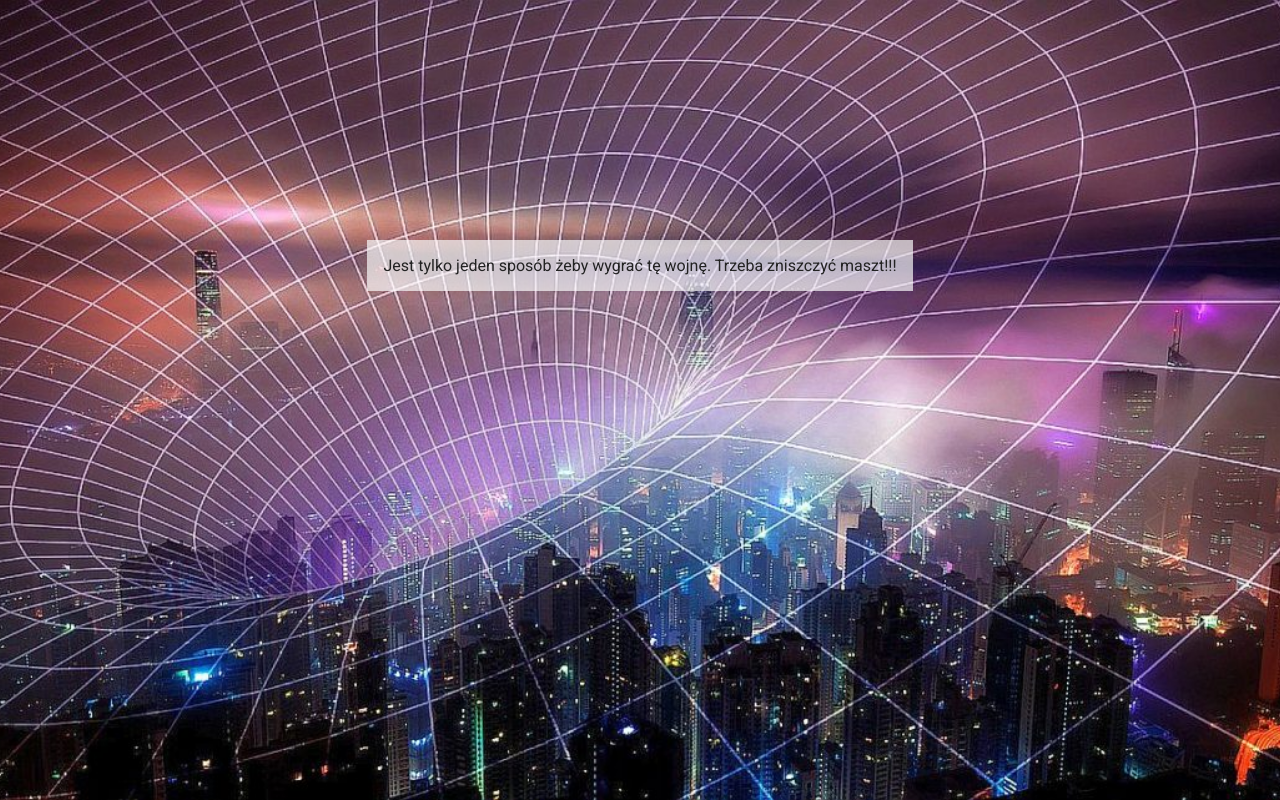
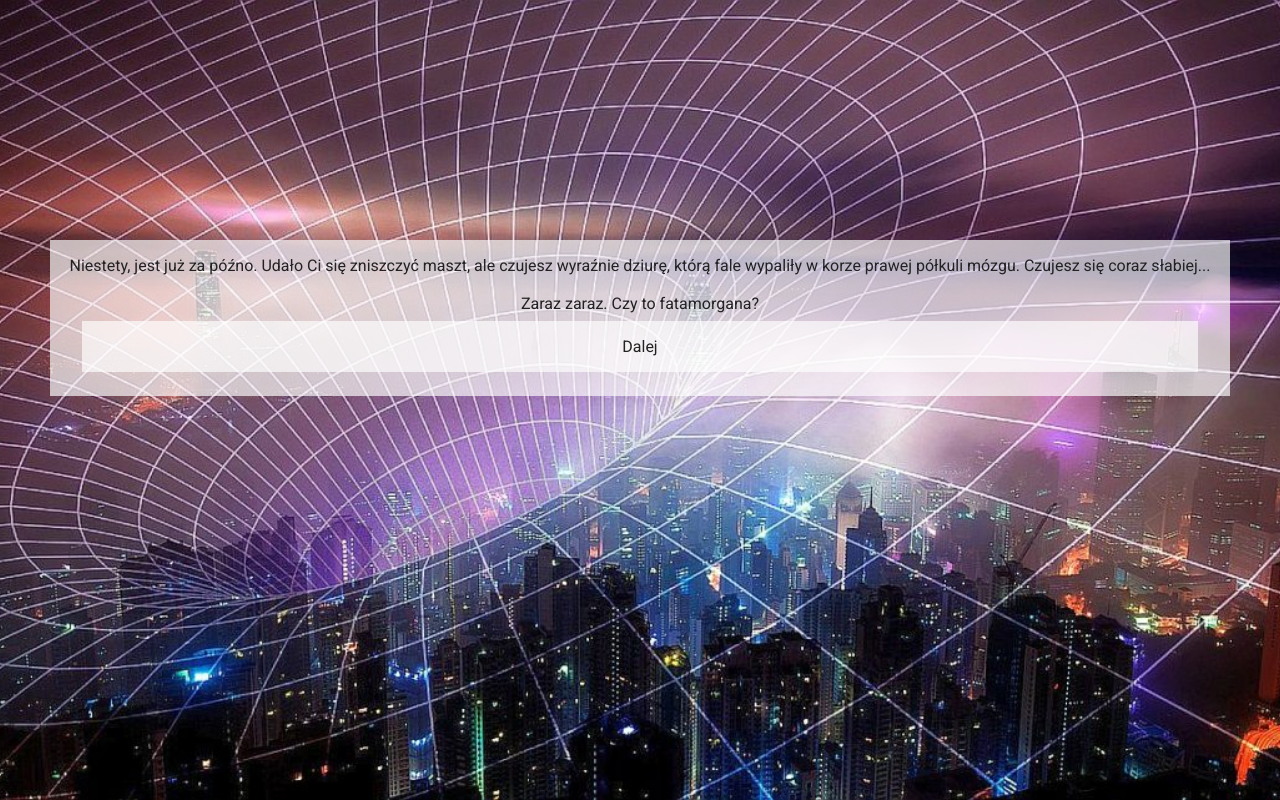
Before and after one commit to dominikbialecki/unlock-me, an Angular app: page /deadly-waves in a window 1280 px wide. Built offline with nearby package versions, Linux system fonts and the light colour scheme.

Commit message:
deadly-waves puzzle styles

```diff
--- a/src/app/deadly-waves/deadly-waves.component.scss
+++ b/src/app/deadly-waves/deadly-waves.component.scss
@@ -7,6 +7,10 @@
   background-size: cover;
 }
 
-um-description {
+.card {
   margin: 30vh 2rem;
 }
+
+.next {
+  margin: 0.5rem 1rem;
+}
--- a/src/app/deadly-waves/deadly-waves.component.ts
+++ b/src/app/deadly-waves/deadly-waves.component.ts
@@ -1,18 +1,23 @@
 import {ChangeDetectionStrategy, Component} from '@angular/core';
-import {PuzzleSchedulerService} from '../puzzle-scheduler.service';
 import {fromEvent, merge, Observable, of} from 'rxjs';
 import {map} from 'rxjs/operators';
 
 @Component({
   selector: 'um-deadly-waves',
   template: `
-    <ng-container *ngIf="(offline$ | async); else online">
-      Udało się!
-      <button (click)="scheduler.onPuzzleSolved()">Solve!</button>
+    <ng-container *ngIf="!(offline$ | async); else online">
+      <um-description class="card" umPuzzleSolved>
+        Niestety, jest już za późno. Udało Ci się zniszczyć maszt, ale czujesz wyraźnie dziurę, którą fale wypaliły w korze prawej półkuli
+        mózgu. Czujesz się coraz słabiej...
+        <br/>
+        <br/>
+        Zaraz zaraz. Czy to fatamorgana?
+        <um-description class="next">Dalej</um-description>
+      </um-description>
     </ng-container>
 
     <ng-template #online>
-      <um-description>
+      <um-description class="card">
         Jest tylko jeden sposób żeby wygrać tę wojnę. Trzeba zniszczyć maszt!!!
       </um-description>
 
@@ -24,7 +29,7 @@ import {map} from 'rxjs/operators';
 export class DeadlyWavesComponent {
   readonly offline$: Observable<boolean>;
 
-  constructor(public scheduler: PuzzleSchedulerService) {
+  constructor() {
     this.offline$ = merge(
       fromEvent(window, 'offline').pipe(map(() => true)),
       fromEvent(window, 'online').pipe(map(() => false)),
--- a/src/app/description/description.component.scss
+++ b/src/app/description/description.component.scss
@@ -1,7 +1,14 @@
 :host {
   display: block;
-
   padding: 1rem;
   font-weight: 500;
+  white-space: pre-wrap;
+}
+
+:host.light {
   background: #ffffffaa;
 }
+
+:host.success {
+  background: #ffffffaa;
+}
--- a/src/app/description/description.component.ts
+++ b/src/app/description/description.component.ts
@@ -1,4 +1,4 @@
-import {ChangeDetectionStrategy, Component} from '@angular/core';
+import {ChangeDetectionStrategy, Component, HostBinding, Input} from '@angular/core';
 
 @Component({
   selector: 'um-description',
@@ -9,4 +9,5 @@ import {ChangeDetectionStrategy, Component} from '@angular/core';
   changeDetection: ChangeDetectionStrategy.OnPush
 })
 export class DescriptionComponent {
+  @Input() @HostBinding('class') color: 'light' | 'dark' | 'success' = 'light';
 }
```
